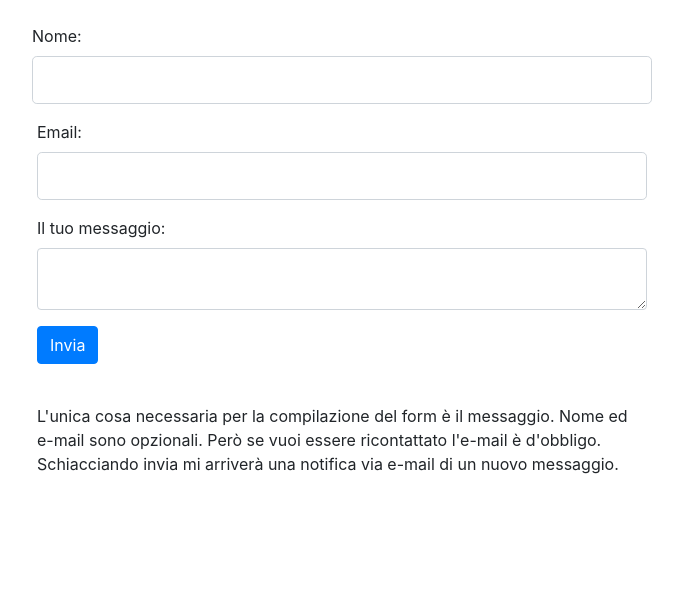
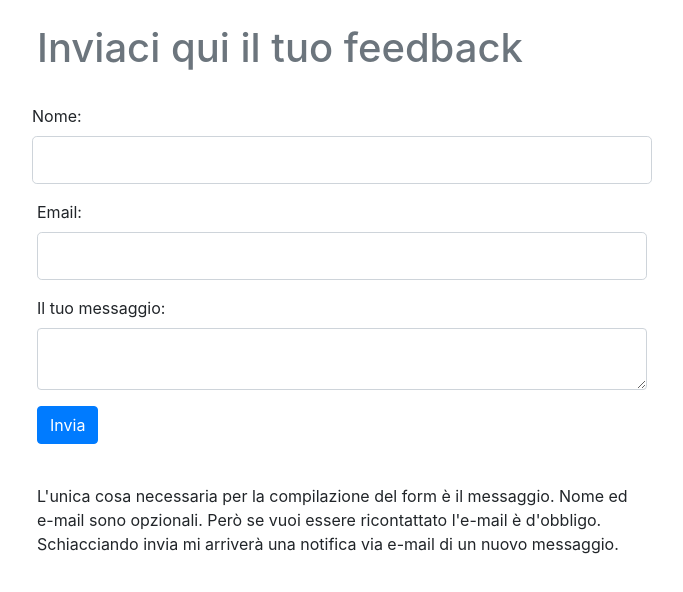
Before and after one commit to ludotosk/corsi-universitari-old, a Vue app: page /feedback in a window 1280 px wide. Shown: the top 592 px of the page, without its empty margins (298-981 px from the left). Built offline with nearby package versions, Linux system fonts and the light colour scheme; what vuejs-smart-table would draw is missing.

Commit message:
sistemata seo

```diff
--- a/public/index.html
+++ b/public/index.html
@@ -5,6 +5,7 @@
     <meta http-equiv="X-UA-Compatible" content="IE=edge">
     <meta name="viewport" content="width=device-width,initial-scale=1.0">
     <link rel="icon" href="<%= BASE_URL %>favicon.ico">
+    <link rel="canonical" href="https://www.corsiuniversitari.info/">
     <title>corsiuniversitari.info</title>
   </head>
   <body>
--- a/src/feedback.vue
+++ b/src/feedback.vue
@@ -3,6 +3,8 @@
     <div class="row">
       <div class="col-md-3"></div>
       <div class="col-md-6">
+        <br>
+        <h1 class="text-secondary">Inviaci qui il tuo feedback</h1>
         <br />
         <form
           name="feedback"
--- a/src/home.vue
+++ b/src/home.vue
@@ -104,7 +104,7 @@ export default {
       {
         name: "description",
         content:
-          "corsiuniversitari.info ti permette di cercare fra tutti i corsi universitari italiani in base al nome del corso e di trovare quello che fa per te. Puoi fare un rapido confronto tra corsi, o trovare quante università forniscono lo stesso corso. Così cercherò di aiutarti a trovare i migliori corsi universitarii.",
+          "corsiuniversitari.info ti permette di cercare fra tutti i corsi universitari italiani in base al nome del corso e di trovare quello che fa per te.",
       },
     ],
   },
```
